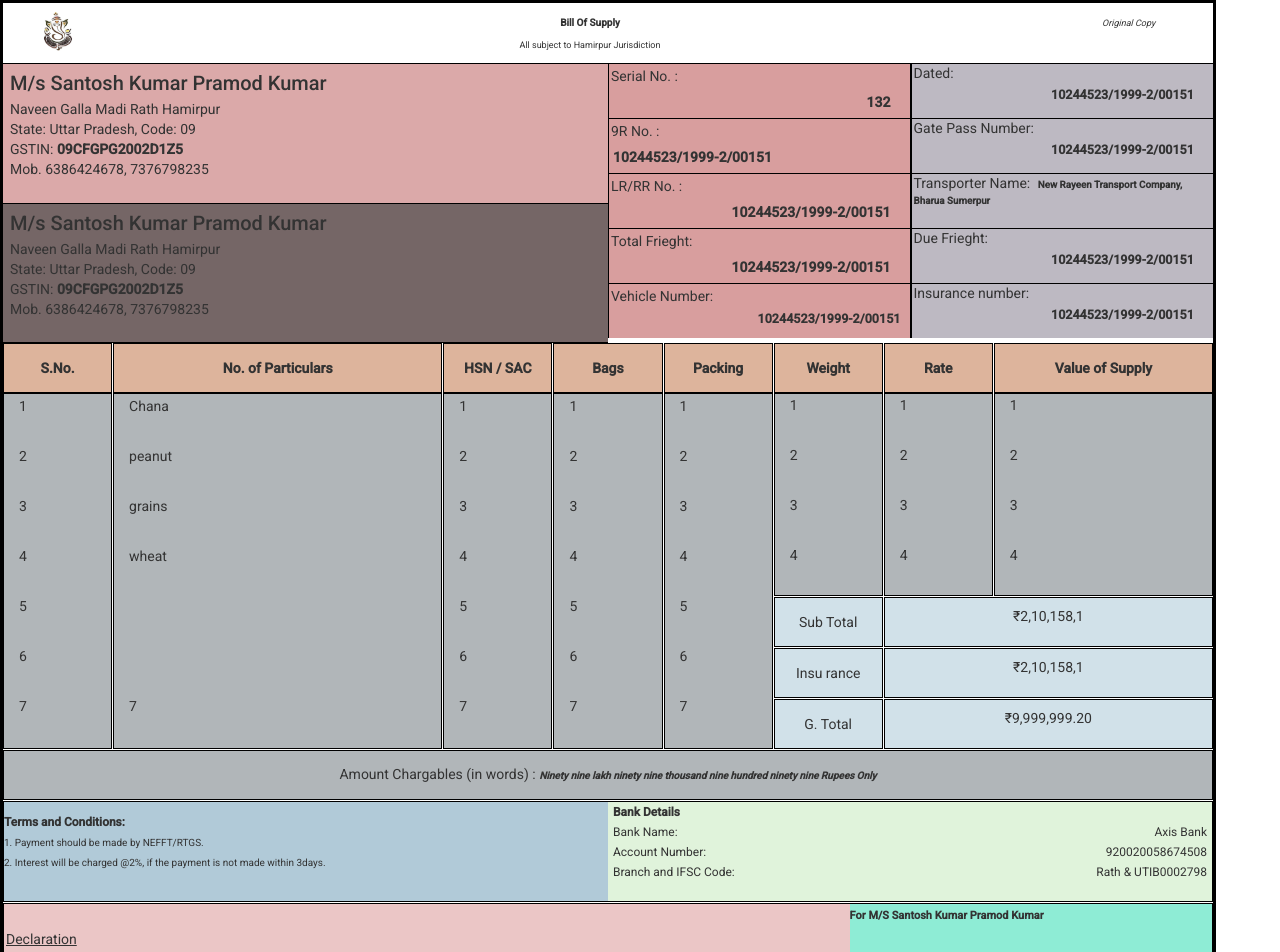
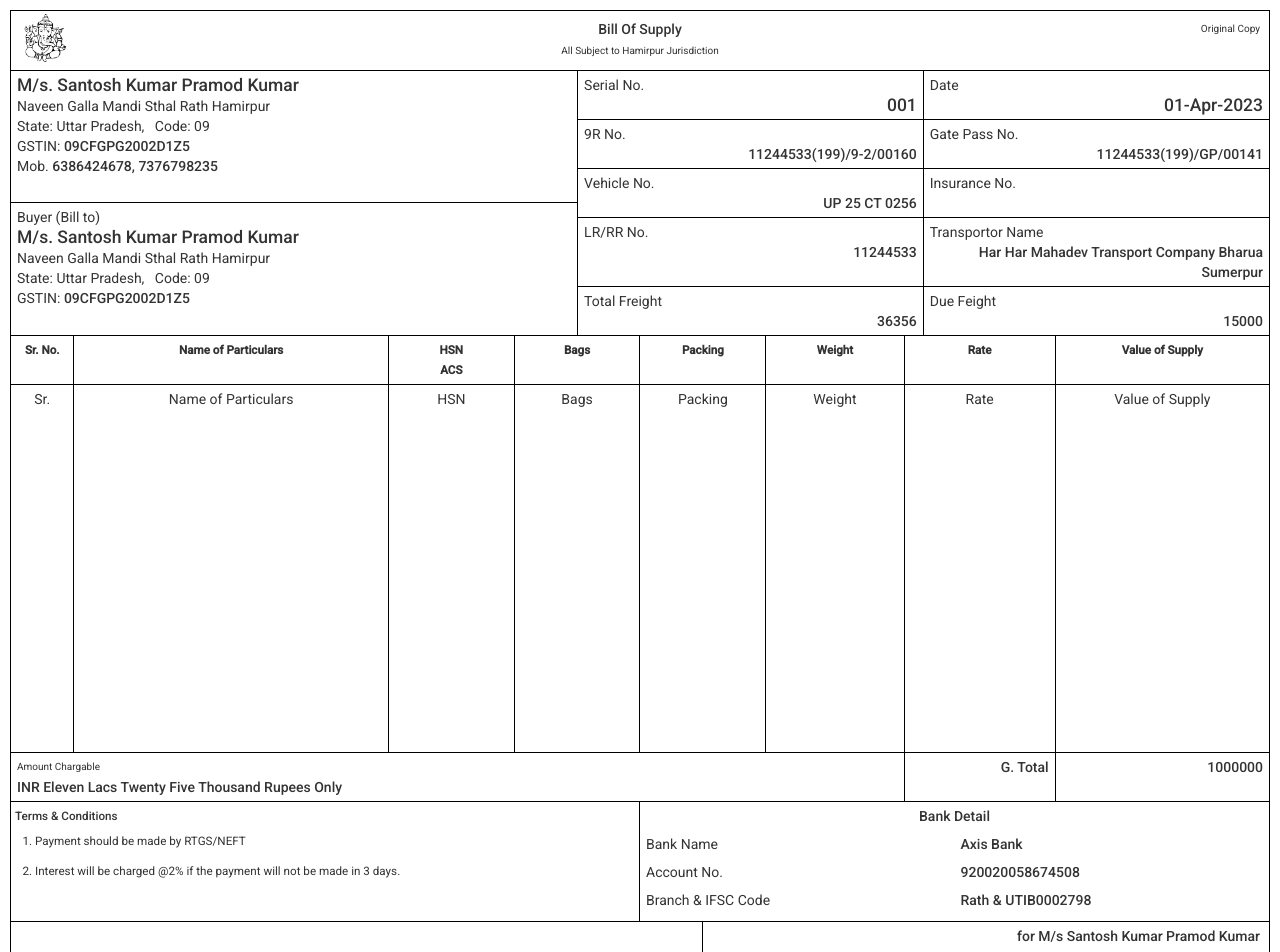
Before and after one commit to mkgupta911/BillManager, an Angular app: page / in a window 1280 px wide. Shown: the top 952 px of the page. Built offline with nearby package versions, Linux system fonts and the light colour scheme.

Commit message:
Report Creation

```diff
--- a/src/app/app.component.css
+++ b/src/app/app.component.css
@@ -3,21 +3,118 @@
     margin: 0%;
 }
 .container{
-    width: 95%;
-    height: 1000px;
-    border: 3px solid black;
+    width: 100%;
+    height: 1010px;
+    border: 1px solid black;
+}
+/* ********************************************************* */
+  .bill-report{
+    width:100%;
+    height: 100%;
+  }
+   img{
+    padding-left: 10px;
+    display: block;
+    width:55px;
+    height: 50px;
+  }
 
-}
-.example-spacer {
-    flex: 1 1 auto;
+  .header {
+    border-bottom: 1px solid black;
+  }
+  .block {
+    display: inline-block;
+    /* height: 50px;  */
+  }
+
+  .col-25 {
+    width: 25%;
+  }
+  .col-50{
+    width:50%;
+  }
+  .col-45{
+    width: 45%;
+  }
+  .col-55{
+    width: 55%;
+  }
+  .block-cell{
+    position: relative;
+    padding:4px 6px;
+    display: table;
+    text-align: inherit;
+    width: 100%;
 
   }
-  .border{
+  .block table{
+    width: 100%;
+  }
+  table th{
+    text-align: center;
+  }
+  .footer .block table td{
+    padding: 4px 6px;
+    width: 50%;
+    border: none;
+  }
+  .left{
+    text-align: left !important;
+  }
+  .block table td{
+    padding: 4px 6px;
+    width: 50%;
     border-bottom: 1px solid black;
+    border-left: 1px solid black;
+    vertical-align: top;
+  }
 
+  .block table tr:last-child td{
+    border-bottom:none;
   }
-  .grid{
-    border: 1px solid black;
-    background-color: #e7c2c2;
+  .block table td span.bold{
+    display: block;
+    width: 100%;
+    text-align: right;
+    /* padding: 0 5px 5px 0 ; */
+  }
+  .v-center-align{
+    height: 100%;
+    vertical-align: middle;
+    display: table-cell;
+  }
+  ol{
+    padding-left: 20px;
+    line-height: 3rem;
+  }
+  .bold{
+    font-weight: 500;
+  }
+  .xs-small{
+    font-size: 10px;
+    padding-top: 0;
+  }
+  .x-large{
+    font-size: 1.75rem;
+  }
+  /* .top-left{
+    text-align: left;
+    display: block;
+    width: 100%;
 
+  } */
+  .top-right{
+    position: absolute;
+    top:4px;
+    right: 4px;
+    padding: 0 5px;
   }
+  .bottom-right{
+    position: absolute;
+    bottom:4px;
+    right: 4px;
+    padding: 0 5px;
+  }
+  .border-right{
+    border-right: 1px solid black;
+  }
--- a/src/app/app.component.html
+++ b/src/app/app.component.html
@@ -1,85 +1,185 @@
-<!-- <div class="container">
 
-    <mat-toolbar color="primary">
-      <mat-toolbar-row>
-        <span>My App</span>
-        <span class="example-spacer"></span>
-        <button mat-icon-button class="example-icon" aria-label="Example icon-button with menu icon">
-          <mat-icon>menu</mat-icon>
-        </button>
-      </mat-toolbar-row>
-
-      <mat-toolbar-row>
-        <span>Second Line</span>
-        <span class="example-spacer"></span>
-        <button mat-icon-button class="example-icon favorite-icon" aria-label="Example icon-button with heart icon">
-          <mat-icon>favorite</mat-icon>
-        </button>
-        <button mat-icon-button class="example-icon" aria-label="Example icon-button with share icon">
-          <mat-icon>share</mat-icon>
-        </button>
-      </mat-toolbar-row>
-    </mat-toolbar>
-
-    <mat-grid-list cols="4" rowHeight="50px" class="border">
-      <mat-grid-tile
-          *ngFor="let tile of tiles"
-          [colspan]="tile.cols"
-          [rowspan]="tile.rows"
-          [style.background]="tile.color">
-        {{tile.text}}
-      </mat-grid-tile>
-    </mat-grid-list>
-
-     <mat-grid-list cols="11" rowHeight="30px" class="border">
-      <mat-grid-tile
-          *ngFor="let tile of tiles2"
-          [colspan]="tile.cols"
-          [rowspan]="tile.rows"
-          [style.background]="tile.color">
-        {{tile.text}}
-        <mat-grid-tile-header></mat-grid-tile-header>
-      </mat-grid-tile>
-    </mat-grid-list>
-
-
-
-    <mat-grid-list cols="6" rowHeight="50px" class="border">
-      <mat-grid-tile
-          *ngFor="let tile of tiles4"
-          [colspan]="tile.cols"
-          [rowspan]="tile.rows"
-          [style.background]="tile.color">
-        {{tile.text}}
-      </mat-grid-tile>
-
-
-    </mat-grid-list>
-
-</div>
-
-  -->
-
-<!-- <mat-grid-list rowHeight="50px" class="border">
-    <mat-grid-tile class="grid">tile.text</mat-grid-tile>
-    <mat-grid-tile class="grid">tile.text</mat-grid-tile>
-    <mat-grid-tile class="grid">tile.text</mat-grid-tile>
-
-
-  </mat-grid-list> -->
-
-<!-- <mat-grid-list cols="4" rowHeight="50px" class="border">
-
-</mat-grid-list> -->
+<div style="padding: 10px;">
 
 <div class="container">
+  <div class="bill-report">
+    <div class="header">
+        <div class="block col-25">
+          <div style="padding: 2px;">
+            <img src="../assets/ganesha.jpg">
+          </div>
+        </div>
+        <div class="block col-50">
+          <div class="block-cell" style="text-align: center;">
+            <span class="bold">Bill Of Supply</span><br>
+            <span class="xs-small">All Subject to Hamirpur Jurisdiction</span>
+          </div>
+        </div>
+        <div class="block col-25">
+          <div class="block-cell" style="height: 50px;">
+            <span class="xs-small top-right" >Original Copy</span>
+          </div>
+        </div>
+    </div>
+    <div class="header" style="height: 265px;">
+      <div class="block col-45" style="height: 100%;">
+        <div class="block-cell" style="height: 50%;border-bottom: 1px solid black;">
+          <span class="bold x-large">
+            M/s. Santosh Kumar Pramod Kumar
+          </span>
+          <br>
+          Naveen Galla Mandi Sthal Rath Hamirpur
+          <br>
+          State: Uttar Pradesh, &nbsp;&nbsp;Code: 09<br>
+          GSTIN: <span class="bold">09CFGPG2002D1Z5</span><br>
+          Mob. <span class="bold">6386424678, 7376798235</span>
+        </div>
+        <div class="block-cell" style="height: 50%;">
+          Buyer (Bill to)
+          <br/>
+          <span class="bold x-large">
+            M/s. Santosh Kumar Pramod Kumar
+          </span>
+          <br>
+          Naveen Galla Mandi Sthal Rath Hamirpur
+          <br>
+          State: Uttar Pradesh, &nbsp;&nbsp;Code: 09<br>
+          GSTIN: <span class="bold">09CFGPG2002D1Z5</span><br>
+        </div>
+      </div>
+      <div class="block col-55 " style="height: 100%;position: relative;" >
+        <table style="width: 100%;height: 100%;">
+          <tr>
+            <td><span class="top-left">Serial No.</span><span class="bold x-large">001</span></td>
+            <td><span class="top-left">Date </span><span class="bold x-large">01-Apr-2023</span></td>
+          </tr>
+          <tr>
+            <td><span class="top-left">9R No.</span><span class="bold">11244533(199)/9-2/00160</span></td>
+            <td><span class="top-left">Gate Pass No.</span><span class="bold">11244533(199)/GP/00141</span></td>
+          </tr>
+          <tr>
+            <td><span class="top-left">Vehicle No.</span><span class="bold">UP 25 CT 0256</span></td>
+            <td><span class="top-left">Insurance No. </span><span class="bold">&nbsp;&nbsp;</span></td>
+          </tr>
+          <tr>
+            <td><span class="top-left">LR/RR No.</span><span class="bold">11244533</span></td>
+            <td><span class="top-left">Transportor Name</span><span class="bold">Har Har Mahadev Transport Company Bharua Sumerpur</span></td>
+          </tr>
+          <tr>
+            <td><span class="top-left">Total Freight</span><span class="bold">36356</span></td>
+            <td><span class="top-left">Due Feight</span><span class="bold">15000</span></td>
+          </tr>
 
-  <div class="row">
-    <div class="col-sx-12">
+        </table>
 
-      <div><app-header></app-header></div>
-      <div><app-bill-information></app-bill-information></div>
-      <div><app-items></app-items></div>
+      </div>
     </div>
+    <div class="detail" style="width: 100%; height: 466px;border-bottom: 1px solid black;">
+      <div class="block" style="width: 100%;height: 100%;">
+        <table style="text-align: center;height: 100%;">
+          <tr style="height: 20px;font-size: smaller;font-weight: bold;">
+            <td style="width: 5%;border-left: none;">Sr. No.</td>
+            <td style="width: 25%;">Name of Particulars</td>
+            <td style="width: 10%;">HSN <br>ACS</td>
+            <td style="width: 10%;">Bags</td>
+            <td style="width: 10%;">Packing</td>
+            <td style="width: 11%;">Weight</td>
+            <td style="width: 11%;">Rate</td>
+            <td style="width: 18%;">Value of Supply</td>
+          </tr>
+          <tr style="vertical-align: top;height: 20px;">
+            <td style="width: 5%;border-bottom: none;border-left: none;">Sr.</td>
+            <td style="width: 25%;border-bottom: none;">Name of Particulars</td>
+            <td style="width: 10%;border-bottom: none;">HSN </td>
+            <td style="width: 10%;border-bottom: none;">Bags</td>
+            <td style="width: 10%;border-bottom: none;">Packing</td>
+            <td style="width: 11%;border-bottom: none;">Weight</td>
+            <td style="width: 11%;border-bottom: none;">Rate</td>
+            <td style="width: 18%;border-bottom: none;">Value of Supply</td>
+          </tr>
+
+          <tr style="vertical-align: top;">
+            <td style="width: 5%;border-left: none;"></td>
+            <td style="width: 25%;"></td>
+            <td style="width: 10%;"></td>
+            <td style="width: 10%;"></td>
+            <td style="width: 10%;"></td>
+            <td style="width: 11%;"></td>
+            <td style="width: 11%;"></td>
+            <td style="width: 18%;"></td>
+          </tr>
+
+          <tr style="height: 30px;">
+            <td style="width: 72%;border-left: none;" colspan="6">
+                <span class="xs-small top-left" style="display: flex;width: 100%;">Amount Chargable</span>
+                <span class="bold left">INR Eleven Lacs Twenty Five Thousand Rupees Only
+                </span>
+            </td>
+            <td style="width: 12%;"> <span class="bold">G. Total</span></td>
+            <td style="width: 16%;"> <span class="bold">1000000</span></td>
+          </tr>
+        </table>
+      </div>
+    </div>
+    <div class="footer">
+      <div style="width: 100%;height: 120px; border-bottom: 1px solid black;">
+        <div class="block col-50" style="height: 100%;border-right: 1px solid black;">
+          <div class="block-cell" style="height: 100%;padding: 4px;font-size: smaller;">
+            <span class="bold">Terms & Conditions</span><br>
+            <ol>
+              <li>
+                Payment should be made by RTGS/NEFT
+              </li>
+              <li>
+                Interest will be charged @2% if the payment will not be made in 3 days.
+              </li>
+            </ol>
+          </div>
+        </div>
+        <div class="block col-50" style="height: 100%;">
+          <table>
+            <tr>
+              <td colspan="2" >
+                <span class="bold" style="text-align: center;">Bank Detail</span>
+              </td>
+            </tr>
+            <tr>
+              <td>Bank Name</td>
+              <td><span class="bold left">Axis Bank</span></td>
+            </tr>
+            <tr>
+              <td>Account No.</td>
+              <td><span class="bold left">920020058674508</span></td>
+            </tr>
+            <tr>
+              <td>Branch & IFSC Code</td>
+              <td><span class="bold left">Rath & UTIB0002798</span></td>
+            </tr>
+          </table>
+        </div>
+      </div>
+      <div style="width: 100%;height: 100px;">
+        <div class="block col-55" style="height: 100%; border-right: 1px solid black;">
+          <div class="block-cell" style="height: 100%;padding: 4px;">
+            <div class="v-center-align" style="font-size: smaller;">
+              <span style="text-decoration: underline;">
+                Declaration
+              </span><br>
+              We declare that this invoice shows the actual price of the goods
+              described and that all particulars are true and correct.
+            </div>
+          </div>
+        </div>
+        <div class="block col-45" style="height: 100%;">
+          <div class="block-cell" style="height: 100%;padding: 4px;">
+            <span class="bold top-right">for M/s Santosh Kumar Pramod Kumar</span>
+            <span class="bottom-right">Authorised Signatory</span>
+          </div>
+        </div>
+      </div>
+    </div>
+
   </div>
+  <div style="display: inline-block; text-align: center;width: 100%;">** Note: Bags are provided by Buyer Party **</div>
 </div>
+</div>
```
Also changed, not shown: src/app/data-services/supplier-data.ts (added, +42 -0 lines), src/app/model.ts (+76 -4 lines), src/assets/ganesha.jpg (added), 1 other file (tests, documents, lock files or other folders).
